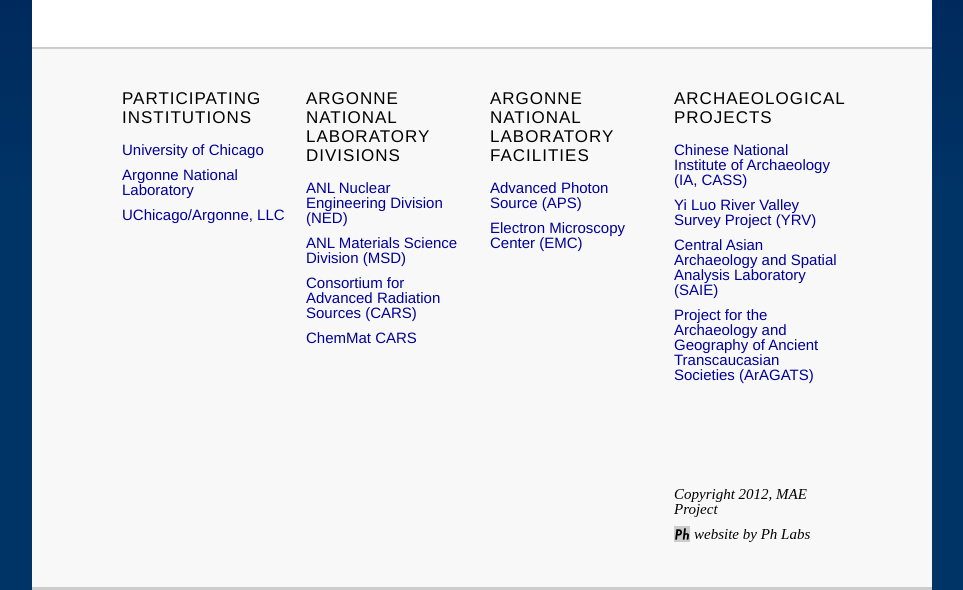
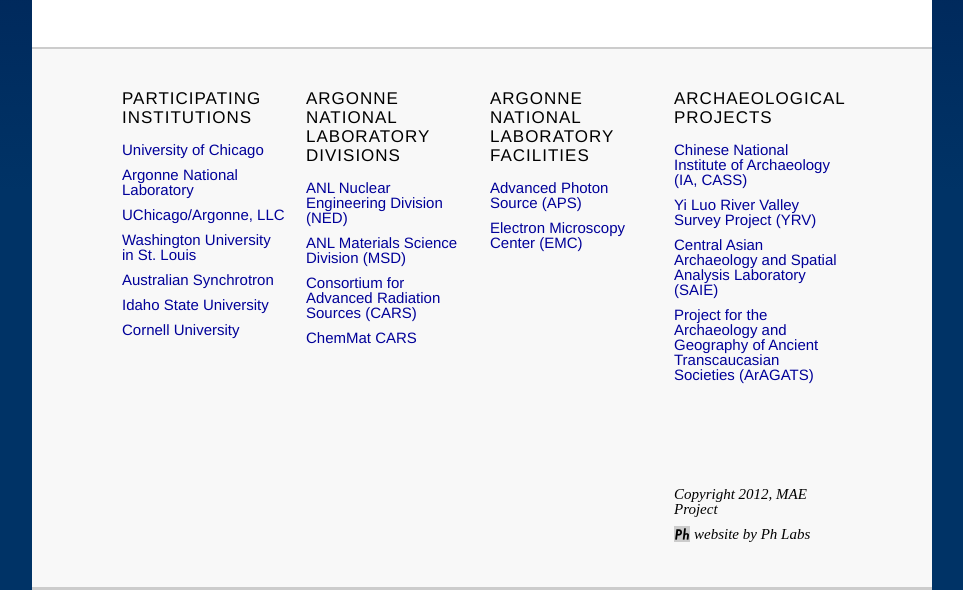
Before and after one commit to maetomorad/MAE, a PHP site: page /team.php in a window 1280 px wide. Shown: the part 1900-2490 px from the top of the page, without its empty margins (158-1121 px from the left). Run offline with PHP 8.4, Linux system fonts and the light colour scheme; some libraries are stand-ins or nearby versions.

Commit message:
Link Updates

```diff
--- a/UC_version/anthropology.html
+++ b/UC_version/anthropology.html
@@ -107,6 +107,10 @@
 				<li><a target="_blank" href="http://www.uchicago.edu/index.shtml">University of Chicago</a></li>
 				<li><a target="_blank" href="http://www.anl.gov/">Argonne National Laboratory</a></li>
 				<li><a target="_blank" href="http://www.uchicagoargonnellc.org/">UChicago/Argonne, LLC</a></li>
+                <li><a target="_blank" href="http://www.wustl.edu/">Washington University in St. Louis</a></li>
+                <li><a target="_blank" href="http://www.synchrotron.org.au//">Australian Synchrotron</a></li>
+                <li><a target="_blank" href="http://www.isu.edu/">Idaho State University</a></li>
+                <li><a target="_blank" href="http://www.cornell.edu/">Cornell University</a></li>
 			</ul>
 
 
--- a/UC_version/archaeometry.html
+++ b/UC_version/archaeometry.html
@@ -108,6 +108,10 @@
 				<li><a target="_blank" href="http://www.uchicago.edu/index.shtml">University of Chicago</a></li>
 				<li><a target="_blank" href="http://www.anl.gov/">Argonne National Laboratory</a></li>
 				<li><a target="_blank" href="http://www.uchicagoargonnellc.org/">UChicago/Argonne, LLC</a></li>
+                <li><a target="_blank" href="http://www.wustl.edu/">Washington University in St. Louis</a></li>
+                <li><a target="_blank" href="http://www.synchrotron.org.au//">Australian Synchrotron</a></li>
+                <li><a target="_blank" href="http://www.isu.edu/">Idaho State University</a></li>
+                <li><a target="_blank" href="http://www.cornell.edu/">Cornell University</a></li>
 			</ul>
 
 
--- a/UC_version/contact.html
+++ b/UC_version/contact.html
@@ -115,6 +115,10 @@
 				<li><a target="_blank" href="http://www.uchicago.edu/index.shtml">University of Chicago</a></li>
 				<li><a target="_blank" href="http://www.anl.gov/">Argonne National Laboratory</a></li>
 				<li><a target="_blank" href="http://www.uchicagoargonnellc.org/">UChicago/Argonne, LLC</a></li>
+                <li><a target="_blank" href="http://www.wustl.edu/">Washington University in St. Louis</a></li>
+                <li><a target="_blank" href="http://www.synchrotron.org.au//">Australian Synchrotron</a></li>
+                <li><a target="_blank" href="http://www.isu.edu/">Idaho State University</a></li>
+                <li><a target="_blank" href="http://www.cornell.edu/">Cornell University</a></li>
 			</ul>
 
 
--- a/UC_version/index.html
+++ b/UC_version/index.html
@@ -178,6 +178,10 @@
 				<li><a target="_blank" href="http://www.uchicago.edu/index.shtml">University of Chicago</a></li>
 				<li><a target="_blank" href="http://www.anl.gov/">Argonne National Laboratory</a></li>
 				<li><a target="_blank" href="http://www.uchicagoargonnellc.org/">UChicago/Argonne, LLC</a></li>
+                <li><a target="_blank" href="http://www.wustl.edu/">Washington University in St. Louis</a></li>
+                <li><a target="_blank" href="http://www.synchrotron.org.au//">Australian Synchrotron</a></li>
+                <li><a target="_blank" href="http://www.isu.edu/">Idaho State University</a></li>
+                <li><a target="_blank" href="http://www.cornell.edu/">Cornell University</a></li>
 			</ul>
 
 
--- a/UC_version/instrumentation.html
+++ b/UC_version/instrumentation.html
@@ -149,6 +149,10 @@
 				<li><a target="_blank" href="http://www.uchicago.edu/index.shtml">University of Chicago</a></li>
 				<li><a target="_blank" href="http://www.anl.gov/">Argonne National Laboratory</a></li>
 				<li><a target="_blank" href="http://www.uchicagoargonnellc.org/">UChicago/Argonne, LLC</a></li>
+                <li><a target="_blank" href="http://www.wustl.edu/">Washington University in St. Louis</a></li>
+                <li><a target="_blank" href="http://www.synchrotron.org.au//">Australian Synchrotron</a></li>
+                <li><a target="_blank" href="http://www.isu.edu/">Idaho State University</a></li>
+                <li><a target="_blank" href="http://www.cornell.edu/">Cornell University</a></li>
 			</ul>
 
 
--- a/UC_version/publications.html
+++ b/UC_version/publications.html
@@ -115,6 +115,10 @@
 				<li><a target="_blank" href="http://www.uchicago.edu/index.shtml">University of Chicago</a></li>
 				<li><a target="_blank" href="http://www.anl.gov/">Argonne National Laboratory</a></li>
 				<li><a target="_blank" href="http://www.uchicagoargonnellc.org/">UChicago/Argonne, LLC</a></li>
+                <li><a target="_blank" href="http://www.wustl.edu/">Washington University in St. Louis</a></li>
+                <li><a target="_blank" href="http://www.synchrotron.org.au//">Australian Synchrotron</a></li>
+                <li><a target="_blank" href="http://www.isu.edu/">Idaho State University</a></li>
+                <li><a target="_blank" href="http://www.cornell.edu/">Cornell University</a></li>
 			</ul>
 
 
--- a/UC_version/team.html
+++ b/UC_version/team.html
@@ -317,6 +317,10 @@
 				<li><a target="_blank" href="http://www.uchicago.edu/index.shtml">University of Chicago</a></li>
 				<li><a target="_blank" href="http://www.anl.gov/">Argonne National Laboratory</a></li>
 				<li><a target="_blank" href="http://www.uchicagoargonnellc.org/">UChicago/Argonne, LLC</a></li>
+                <li><a target="_blank" href="http://www.wustl.edu/">Washington University in St. Louis</a></li>
+                <li><a target="_blank" href="http://www.synchrotron.org.au//">Australian Synchrotron</a></li>
+                <li><a target="_blank" href="http://www.isu.edu/">Idaho State University</a></li>
+                <li><a target="_blank" href="http://www.cornell.edu/">Cornell University</a></li>
 			</ul>
 
 
--- a/_includes/footer.inc.php
+++ b/_includes/footer.inc.php
@@ -8,6 +8,10 @@
 				<li><a target="_blank" href="http://www.uchicago.edu/index.shtml">University of Chicago</a></li>
 				<li><a target="_blank" href="http://www.anl.gov/">Argonne National Laboratory</a></li>
 				<li><a target="_blank" href="http://www.uchicagoargonnellc.org/">UChicago/Argonne, LLC</a></li>
+                <li><a target="_blank" href="http://www.wustl.edu/">Washington University in St. Louis</a></li>
+                <li><a target="_blank" href="http://www.synchrotron.org.au//">Australian Synchrotron</a></li>
+                <li><a target="_blank" href="http://www.isu.edu/">Idaho State University</a></li>
+                <li><a target="_blank" href="http://www.cornell.edu/">Cornell University</a></li>
 			</ul>
 
 
```
